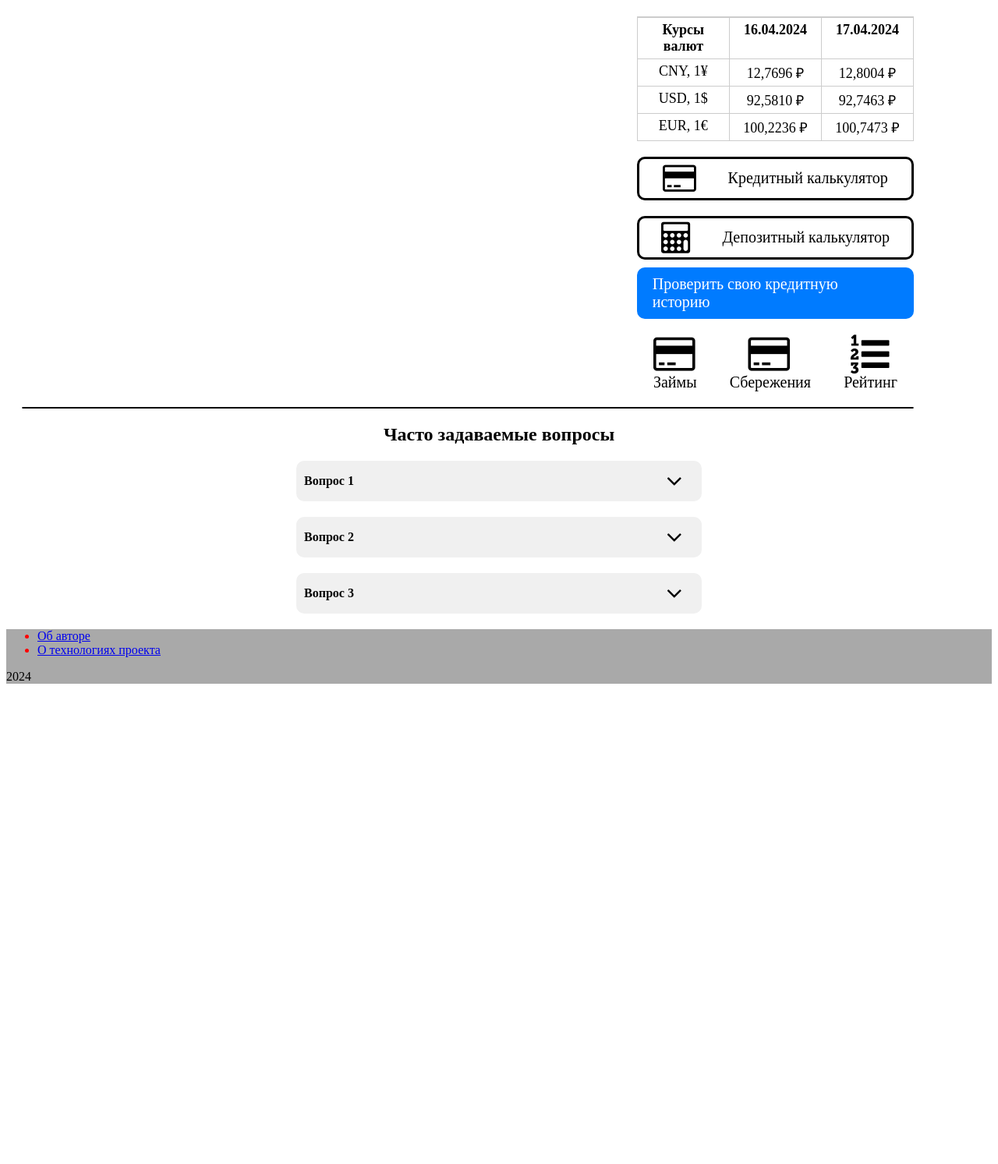
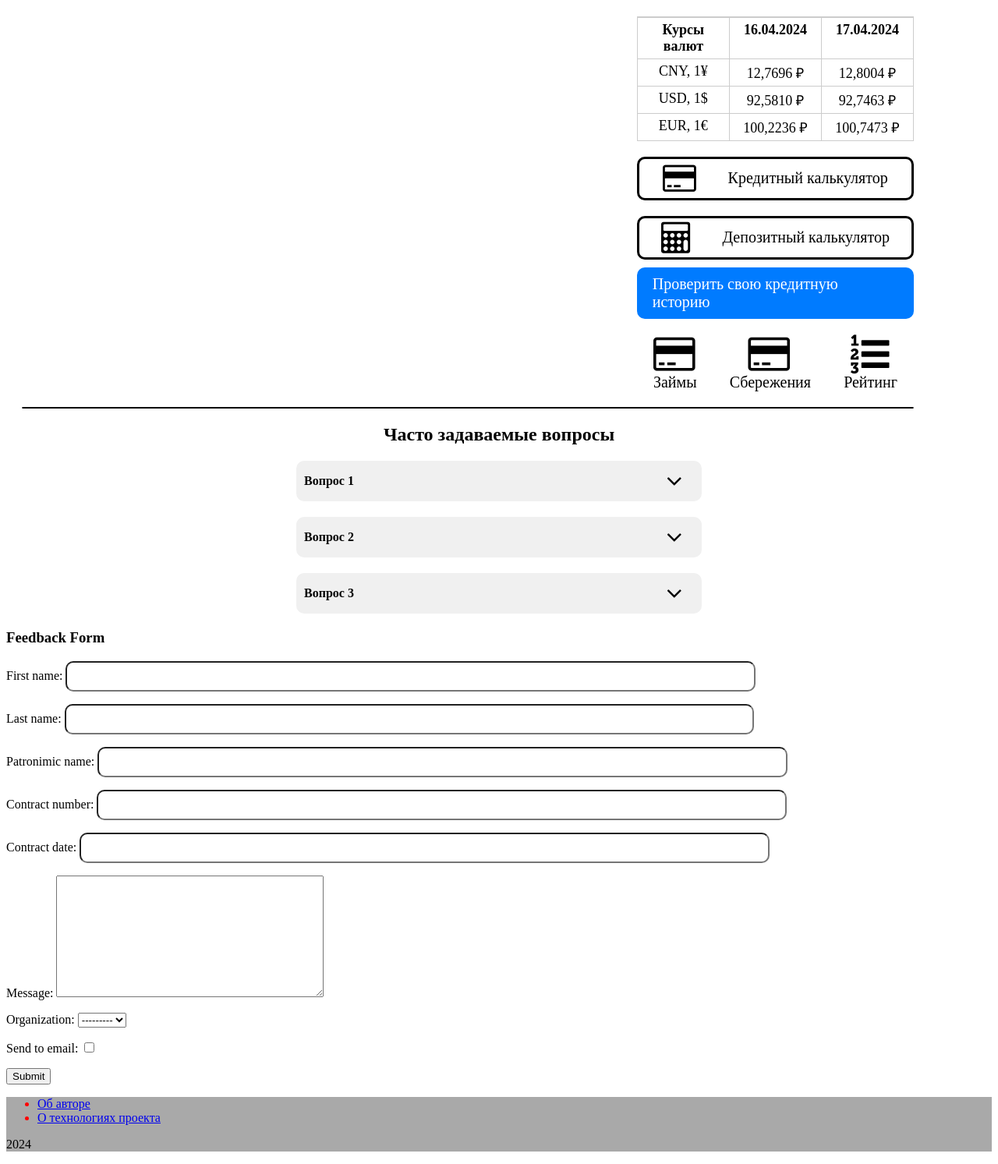
Before and after one commit to TatGuardian/CBRF_site, a Django app: template cbrf/templates/index.html in a window 1280 px wide. Shown: the part 600-2093 px from the top of the page at 78% size. Before the commit the page ends 1477 px from the top, so only its background shows below. Run offline with Django 3.2, Linux system fonts and the light colour scheme; the template is opened without the code that fills it: values that come from a table or form of the project are taken from there, others are empty.

Commit message:
added feedback form

```diff
--- a/cbrf/cbrf/urls.py
+++ b/cbrf/cbrf/urls.py
@@ -9,6 +9,7 @@ urlpatterns = [
     path('auth/', include('django.contrib.auth.urls')),
     path('', include('news.urls', namespace='news')),
     path('', include('companies.urls', namespace='companies')),
+
 ]
 
 if settings.DEBUG:
--- /dev/null
+++ b/cbrf/news/forms.py
@@ -0,0 +1,7 @@
+from django import forms
+from .models import Feedback
+
+class FeedbackForm(forms.ModelForm):
+    class Meta:
+        model = Feedback
+        fields = ['first_name', 'last_name', 'patronimic_name', 'contract_number', 'contract_date', 'message', 'organization', 'send_to_email']
--- a/cbrf/news/models.py
+++ b/cbrf/news/models.py
@@ -1,4 +1,5 @@
 from django.db import models
+from companies.models import Organisation
 
 
 class NewsCategories(models.Model):
@@ -69,3 +70,16 @@ class News_Tags(models.Model):
         Tags,
         on_delete=models.CASCADE
     )
+
+class Feedback(models.Model):
+    first_name = models.CharField(max_length=100)
+    last_name = models.CharField(max_length=100)
+    patronimic_name = models.CharField(max_length=100)
+    contract_number = models.CharField(max_length=50)
+    contract_date = models.DateField()
+    message = models.TextField()
+    organization = models.ForeignKey(Organisation, on_delete=models.CASCADE)
+    send_to_email = models.BooleanField(default=False)
+
+    def __str__(self):
+        return f"Обратная связь по организации {self.organization}"
--- a/cbrf/static/javascript/header-style.js
+++ b/cbrf/static/javascript/header-style.js
@@ -58,7 +58,7 @@ document.addEventListener("DOMContentLoaded", function() {
         // Добавляем ведущие нули к минутам, если они меньше 10
         minutes = (minutes < 10 ? '0' : '') + minutes;
 
-        var currentTimeString = dayOfWeek + ', ' + dayOfMonth + ' ' + month + ' ' + year + ' '  + hours + ':' + minutes + ' (мск)';
+        var currentTimeString = dayOfWeek + ', ' + dayOfMonth + ' ' + month + ' ' + year + ' '  + hours + ':' + minutes + ' (МСК)';
 
         currentDateElement.textContent = currentTimeString;
     }
--- a/cbrf/templates/index.html
+++ b/cbrf/templates/index.html
@@ -101,6 +101,14 @@
             <div class="answer">Ответ на вопрос 3</div>
         </div>
     </div>
+    <div class="contact_form">
+        <h3>Feedback Form</h3>
+        <form method="post">
+            {% csrf_token %}
+            {{ form.as_p }}
+            <button type="submit">Submit</button>
+        </form>
+    </div>
     {% include 'includes/footer.html' %}
 </body>
 </html>
```
Also changed, not shown: cbrf/news/utils.py (added, +15 -0 lines), cbrf/news/views.py (+17 -1 lines).
